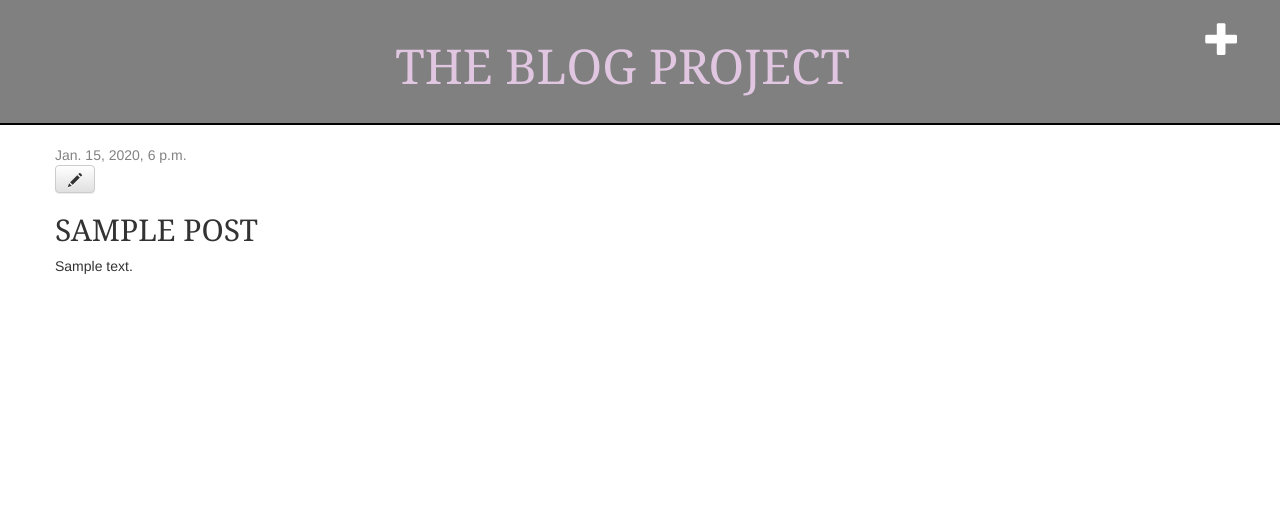
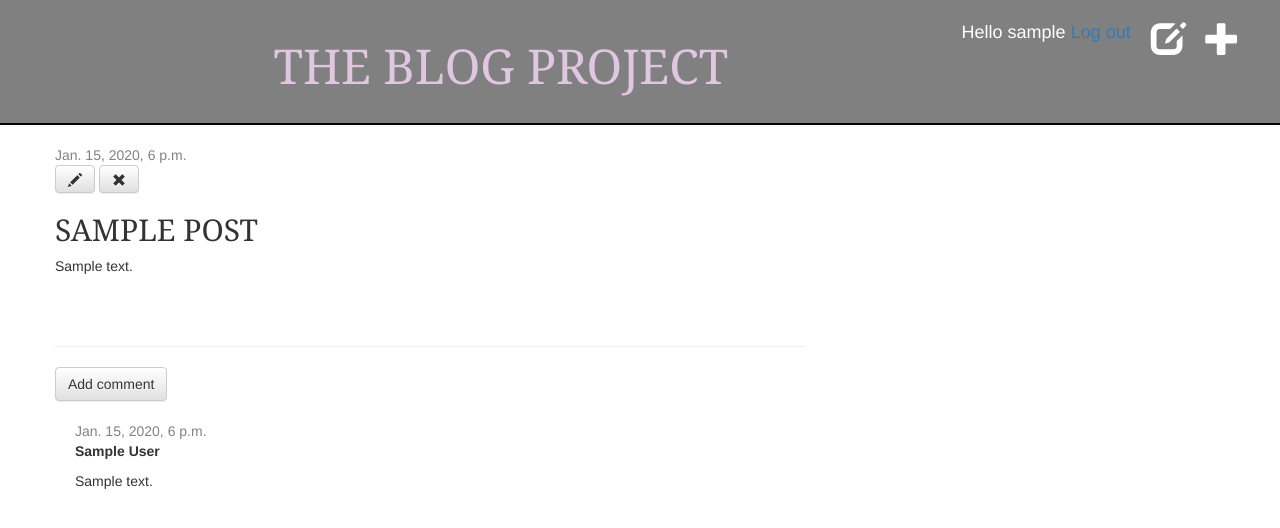
Before and after one commit to bsmit802/my-first-blog, a Django app: page /post/1/ in a window 1280 px wide. Shown: the top 528 px of the page. Run offline with Django 3.2, Linux system fonts and the light colour scheme; a user stored in the database is signed in; tables that the repository leaves empty hold one stand-in row (values such as "Sample post"); some libraries are stand-ins or nearby versions.

Commit message:
added post drafts, methos to delete posts, login and logout details and created commentmodel

```diff
--- a/blog/admin.py
+++ b/blog/admin.py
@@ -1,5 +1,6 @@
 from django.contrib import admin
-from .models import Post
+from .models import Post, Comment
 
 # To make our model visible on the admin page we need to register the model:
 admin.site.register(Post)
+admin.site.register(Comment)
--- a/blog/models.py
+++ b/blog/models.py
@@ -22,3 +22,20 @@ class Post(models.Model):
 
     def __str__(self):
         return self.title
+
+    def approved_comments(self):
+        return self.comments.filter(approved_comment=True)
+
+class Comment(models.Model):
+    post = models.ForeignKey('blog.Post', on_delete=models.CASCADE, related_name='comments')
+    author = models.CharField(max_length=200)
+    text = models.TextField()
+    created_date = models.DateTimeField(default=timezone.now)
+    approved_comment = models.BooleanField(default=False)
+
+    def approve(self):
+        self.approved_comment = True
+        self.save()
+
+    def __str__(self):
+        return self.text
--- a/blog/static/css/blog.css
+++ b/blog/static/css/blog.css
@@ -45,8 +45,13 @@ h1, h2, h3, h4 {
 
 .post {
     margin-bottom: 70px;
+
 }
 
 .post h2 a, .post h2 a:visited {
     color: #000000;
 }
+
+.comment {
+    margin: 20px 0px 20px 20px;
+}
--- a/blog/templates/blog/base.html
+++ b/blog/templates/blog/base.html
@@ -12,6 +12,10 @@
         <div class="page-header">
             {% if user.is_authenticated %}
                 <a href="{% url 'post_new' %}" class="top-menu"><span class="glyphicon glyphicon-plus"></span></a>
+                <a href="{% url 'post_draft_list' %}" class="top-menu"><span class="glyphicon glyphicon-edit"></span></a>
+            <p class="top-menu"> <font size="4">Hello {{ user.username }} <a href="{% url 'logout' %}">Log out</a></font></p>
+            {% else %}
+                <a href="{% url 'login' %}" class="top-menu"><span class="glyphicon glyphicon-lock"></span></a>
             {% endif %}
             <h1><a href="/">The Blog Project</a></h1>
         </div>
--- a/blog/templates/blog/post_detail.html
+++ b/blog/templates/blog/post_detail.html
@@ -6,11 +6,35 @@
             <div class="date">
                 {{ post.published_date }}
              </div>
+        {% else %}
+        <a class="btn btn-default" href="{% url 'post_publish' pk=post.pk %}">Publish</a>
         {% endif %}
         {% if user.is_authenticated %}
             <a class="btn btn-default" href="{% url 'post_edit' pk=post.pk %}"><span class="glyphicon glyphicon-pencil"></span></a>
+            <a class="btn btn-default" href="{% url 'post_remove' pk=post.pk %}"><span class="glyphicon glyphicon-remove"></span></a>
         {% endif %}
         <h2>{{ post.title }}</h2>
         <p> {{ post.text|linebreaksbr }}</p>
     </div>
+
+    <hr>
+    <a class="btn btn-default" href="{% url 'add_comment_to_post' pk=post.pk %}">Add comment</a>
+
+    {% for comment in post.comments.all %}
+    {% if user.is_authenticated or comment.approved_comment %}
+    <div class="comment">
+        <div class="date">
+            {{ comment.created_date }}
+            {% if not comment.approved_comment %}
+                <a class="btn btn-default" href="{% url 'comment_remove' pk=comment.pk %}"><span class="glyphicon glyphicon-remove"></span></a>
+                <a class="btn btn-default" href="{% url 'comment_approve' pk=comment.pk %}"><span class="glyphicon glyphicon-ok"></span></a>
+            {% endif %}
+        </div>
+        <strong>{{ comment.author }}</strong>
+        <p>{{ comment.text|linebreaks }}</p>
+    </div>
+    {% endif %}
+{% empty %}
+    <p>No comments here yet :(</p>
+{% endfor %}
 {% endblock %}
--- a/blog/templates/blog/post_list.html
+++ b/blog/templates/blog/post_list.html
@@ -6,8 +6,9 @@
             <h2><a href="{% url 'post_detail' pk=post.pk %}">{{ post.title }}</a></h2>
             <p>{{ post.text|linebreaksbr }}</p>
             <div class="date">
-                <p>published: {{ post.published_date }}</p>
+                <p> {{ post.published_date }}</p>
             </div>
+            <a href="{% url 'post_detail' pk=post.pk %}">Comments: {{ post.approved_comments.count }}</a>
         </div>
     {% endfor %}
 {% endblock %}
--- a/blog/urls.py
+++ b/blog/urls.py
@@ -2,6 +2,7 @@
 
 from django.urls import path
 from . import views
+
 
 # we are assigning a view called post list to the root url. this will match an empty string and the django url resolver
 #will ignore the domain name that rpefixes the full url path. This tells django that views.post_list is the right place
@@ -12,4 +13,10 @@ urlpatterns = [
     path('post/<int:pk>/', views.post_detail, name= 'post_detail'),
     path('post/new/', views.post_new, name='post_new'),
     path('post/<int:pk>/edit/', views.post_edit, name='post_edit'),
+    path('drafts/', views.post_draft_list, name='post_draft_list'),
+    path('post/<pk>/publish/', views.post_publish, name='post_publish'),
+    path('post/<pk>/remove', views.post_remove, name='post_remove'),
+    path('post/<int:pk>/comment/', views.add_comment_to_post, name='add_comment_to_post'),
+    path('comment/<int:pk>/approve/', views.comment_approve, name='comment_approve'),
+    path('comment/<int:pk>/remove/', views.comment_remove, name='comment_remove'),
 ]
--- a/blog/views.py
+++ b/blog/views.py
@@ -1,33 +1,39 @@
 from django.shortcuts import render
 from django.utils import timezone
-from .models import Post
+from .models import Post, Comment
 from django.shortcuts import render, get_object_or_404
 from .forms import PostForm
 from django.shortcuts import redirect
+from django.contrib.auth.decorators import login_required
+from .forms import PostForm, CommentForm
+
+
 
 # Create your views here.
 def post_list(request):
     posts = Post.objects.filter(published_date__lte=timezone.now()).order_by('published_date')
-    return render(request, 'blog/post_list.html', {'posts':posts})
+    return render(request, 'blog/post_list.html', {'posts': posts})
 
-#We created a function (def) called post_list that takes request and will return the value it gets from calling
+
+# We created a function (def) called post_list that takes request and will return the value it gets from calling
 # another function render that will render (put together) our template blog/post_list.html
 
-#We imported the blog post template  (Post) from models but to take the actual blo0g posts from the Post models
+# We imported the blog post template  (Post) from models but to take the actual blo0g posts from the Post models
 # we need a query set.
-#posts is the name of the query set.
+# posts is the name of the query set.
 
 def post_detail(request, pk):
     post = get_object_or_404(Post, pk=pk)
     return render(request, 'blog/post_detail.html', {'post': post})
 
+
+@login_required
 def post_new(request):
     if request.method == "POST":
         form = PostForm(request.POST)
         if form.is_valid():
             post = form.save(commit=False)
             post.author = request.user
-            post.published_date = timezone.now()
             post.save()
             return redirect('post_detail', pk=post.pk)
     else:
@@ -35,6 +41,7 @@ def post_new(request):
     return render(request, 'blog/post_edit.html', {'form': form})
 
 
+@login_required()
 def post_edit(request, pk):
     post = get_object_or_404(Post, pk=pk)
     if request.method == "POST":
@@ -42,9 +49,53 @@ def post_edit(request, pk):
         if form.is_valid():
             post = form.save(commit=False)
             post.author = request.user
-            post.published_date = timezone.now()
             post.save()
             return redirect('post_detail', pk=post.pk)
     else:
         form = PostForm(instance=post)
-    return render(request,'blog/post_edit.html', {'form': form})
+    return render(request, 'blog/post_edit.html', {'form': form})
+
+
+@login_required()
+def post_draft_list(request):
+    posts = Post.objects.filter(published_date__isnull=True).order_by('created_date')
+    return render(request, 'blog/post_draft_list.html', {'posts': posts})
+
+
+@login_required()
+def post_publish(request, pk):
+    post = get_object_or_404(Post, pk=pk)
+    post.publish()
+    return redirect('post_detail', pk=pk)
+
+
+@login_required()
+def post_remove(request, pk):
+    post = get_object_or_404(Post, pk=pk)
+    post.delete()
+    return redirect('post_list')
+
+def add_comment_to_post(request, pk):
+    post = get_object_or_404(Post, pk=pk)
+    if request.method == "POST":
+        form = CommentForm(request.POST)
+        if form.is_valid():
+            comment = form.save(commit=False)
+            comment.post = post
+            comment.save()
+            return redirect('post_detail', pk=post.pk)
+    else:
+        form = CommentForm()
+    return render(request, 'blog/add_comment_to_post.html', {'form': form})
+
+@login_required
+def comment_approve(request, pk):
+    comment = get_object_or_404(Comment, pk=pk)
+    comment.approve()
+    return redirect('post_detail', pk=comment.post.pk)
+
+@login_required
+def comment_remove(request, pk):
+    comment = get_object_or_404(Comment, pk=pk)
+    comment.delete()
+    return redirect('post_detail', pk=comment.post.pk)
--- a/mysite/settings.py
+++ b/mysite/settings.py
@@ -17,6 +17,7 @@ BASE_DIR = os.path.dirname(os.path.dirname(os.path.abspath(__file__)))
 
 
 # Quick-start development settings - unsuitable for production
+LOGIN_REDIRECT_URL = '/'
 # See https://docs.djangoproject.com/en/2.2/howto/deployment/checklist/
 
 # SECURITY WARNING: keep the secret key used in production secret!
--- a/mysite/urls.py
+++ b/mysite/urls.py
@@ -13,10 +13,14 @@ Including another URLconf
     1. Import the include() function: from django.urls import include, path
     2. Add a URL to urlpatterns:  path('blog/', include('blog.urls'))
 """
+from django.urls import path, include
 from django.contrib import admin
-from django.urls import path, include
+
+from django.contrib.auth import views
 
 urlpatterns = [
     path('admin/', admin.site.urls),
+    path('accounts/login/', views.LoginView.as_view(), name='login'),
+    path('accounts/logout/', views.LogoutView.as_view(next_page='/'), name='logout'),
     path('', include('blog.urls')),
 ]
```
Also changed, not shown: blog/forms.py (+7 -1 lines), blog/templates/blog/add_comment_to_post.html (added, +9 -0 lines), blog/templates/blog/post_draft_list.html (added, +11 -0 lines), blog/templates/blog/registration/login.html (added, +24 -0 lines), blog/migrations/0002_comment.py (added).
